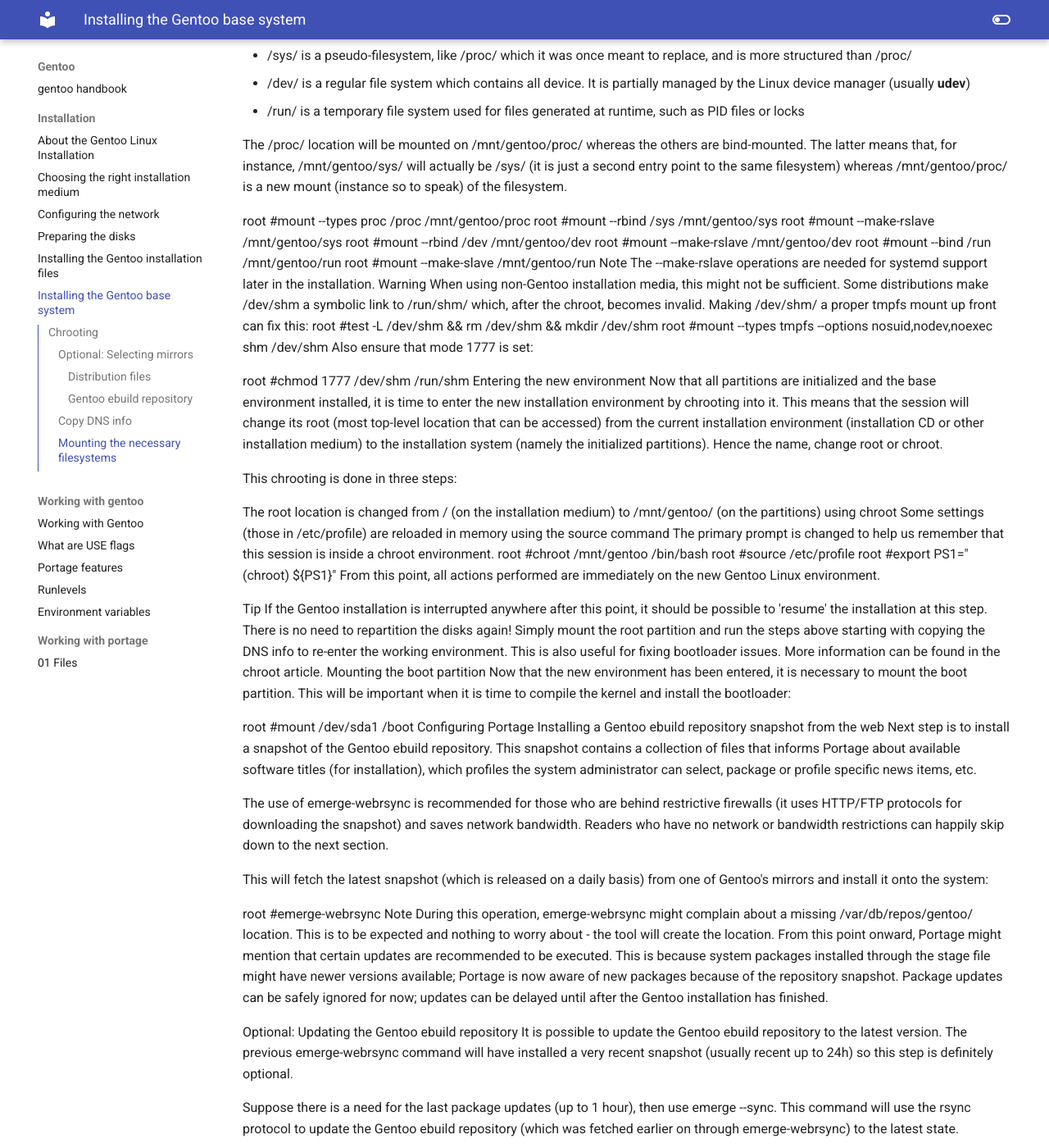
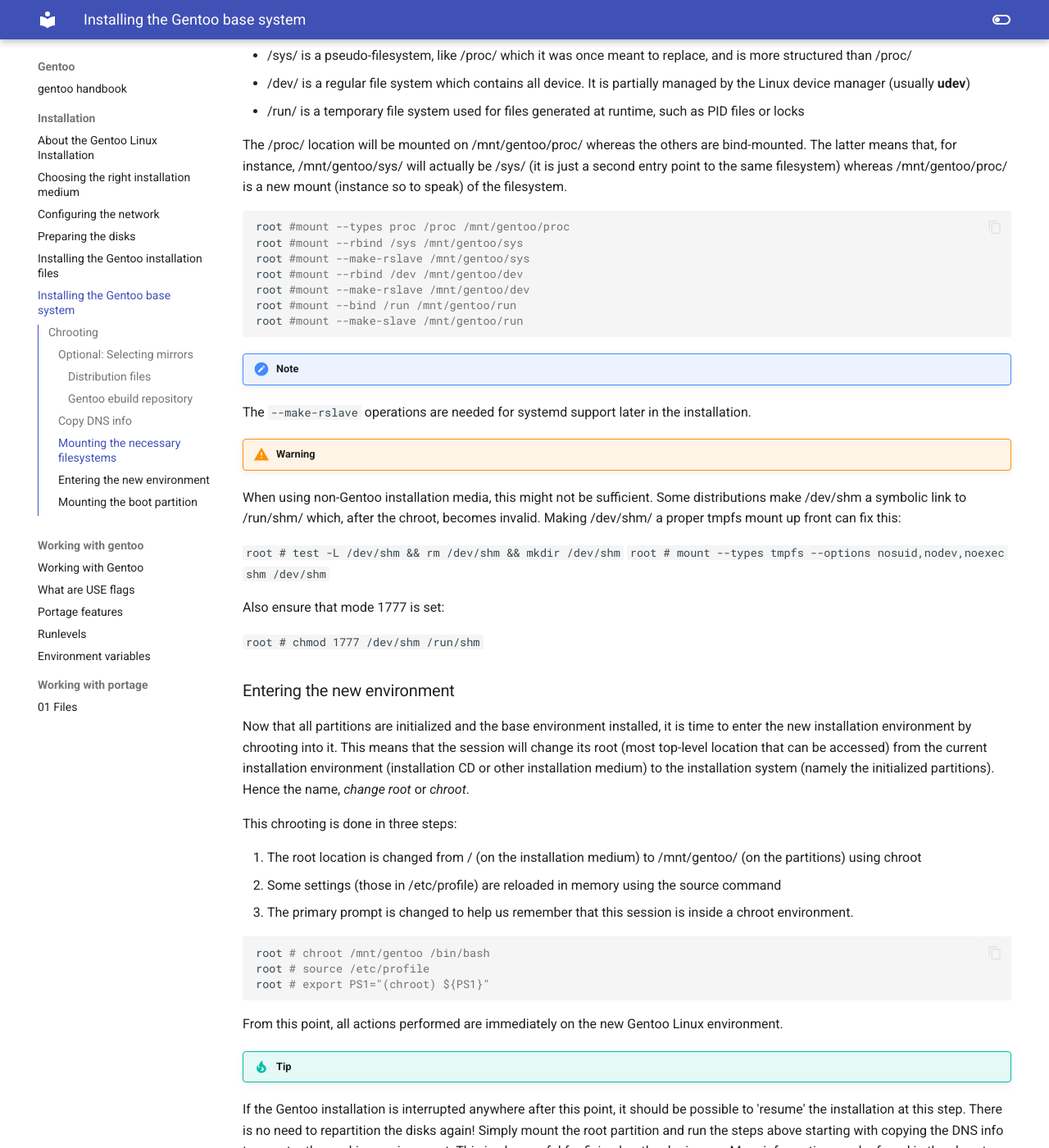
Before and after one commit to floviken/mkdocs, an MkDocs documentation site: the page built from docs/gentoo/installation/06-Installing the Gentoo base system.md, in a window 1280 px wide and 1400 px high, scrolled down 2060 px. Shown: the whole window at 82% size. Built offline with MkDocs 1.6.1 and Material for MkDocs 9.7.7, drawn with Linux system fonts in a browser that asks for light colours; some of the changed lines change nothing that is shown; some of the changed text lies outside the part shown.

Commit message:
Update 06-Installing the Gentoo base system.md

````diff
--- a/docs/gentoo/installation/06-Installing the Gentoo base system.md
+++ b/docs/gentoo/installation/06-Installing the Gentoo base system.md
@@ -74,6 +74,7 @@
 
 The /proc/ location will be mounted on /mnt/gentoo/proc/ whereas the others are bind-mounted. The latter means that, for instance, /mnt/gentoo/sys/ will actually be /sys/ (it is just a second entry point to the same filesystem) whereas /mnt/gentoo/proc/ is a new mount (instance so to speak) of the filesystem.
 
+``` sh
 root #mount --types proc /proc /mnt/gentoo/proc
 root #mount --rbind /sys /mnt/gentoo/sys
 root #mount --make-rslave /mnt/gentoo/sys
@@ -81,31 +82,45 @@
 root #mount --make-rslave /mnt/gentoo/dev
 root #mount --bind /run /mnt/gentoo/run
 root #mount --make-slave /mnt/gentoo/run
- Note
-The --make-rslave operations are needed for systemd support later in the installation.
- Warning
+```
+
+!!! Note
+The `--make-rslave` operations are needed for systemd support later in the installation.
+
+!!! Warning
 When using non-Gentoo installation media, this might not be sufficient. Some distributions make /dev/shm a symbolic link to /run/shm/ which, after the chroot, becomes invalid. Making /dev/shm/ a proper tmpfs mount up front can fix this:
-root #test -L /dev/shm && rm /dev/shm && mkdir /dev/shm
-root #mount --types tmpfs --options nosuid,nodev,noexec shm /dev/shm
+
+`root # test -L /dev/shm && rm /dev/shm && mkdir /dev/shm`
+`root # mount --types tmpfs --options nosuid,nodev,noexec shm /dev/shm`
+
 Also ensure that mode 1777 is set:
 
-root #chmod 1777 /dev/shm /run/shm
-Entering the new environment
-Now that all partitions are initialized and the base environment installed, it is time to enter the new installation environment by chrooting into it. This means that the session will change its root (most top-level location that can be accessed) from the current installation environment (installation CD or other installation medium) to the installation system (namely the initialized partitions). Hence the name, change root or chroot.
+`root # chmod 1777 /dev/shm /run/shm`
+
+
+### Entering the new environment
+
+Now that all partitions are initialized and the base environment installed, it is time to enter the new installation environment by chrooting into it. This means that the session will change its root (most top-level location that can be accessed) from the current installation environment (installation CD or other installation medium) to the installation system (namely the initialized partitions). Hence the name, *change root* or *chroot*.
 
 This chrooting is done in three steps:
 
-The root location is changed from / (on the installation medium) to /mnt/gentoo/ (on the partitions) using chroot
-Some settings (those in /etc/profile) are reloaded in memory using the source command
-The primary prompt is changed to help us remember that this session is inside a chroot environment.
-root #chroot /mnt/gentoo /bin/bash
-root #source /etc/profile
-root #export PS1="(chroot) ${PS1}"
+1. The root location is changed from / (on the installation medium) to /mnt/gentoo/ (on the partitions) using chroot
+2. Some settings (those in /etc/profile) are reloaded in memory using the source command
+3. The primary prompt is changed to help us remember that this session is inside a chroot environment.
+
+``` sh
+root # chroot /mnt/gentoo /bin/bash
+root # source /etc/profile
+root # export PS1="(chroot) ${PS1}"
+```
+
 From this point, all actions performed are immediately on the new Gentoo Linux environment.
 
- Tip
+!!! Tip
 If the Gentoo installation is interrupted anywhere after this point, it should be possible to 'resume' the installation at this step. There is no need to repartition the disks again! Simply mount the root partition and run the steps above starting with copying the DNS info to re-enter the working environment. This is also useful for fixing bootloader issues. More information can be found in the chroot article.
-Mounting the boot partition
+
+### Mounting the boot partition
+
 Now that the new environment has been entered, it is necessary to mount the boot partition. This will be important when it is time to compile the kernel and install the bootloader:
 
 root #mount /dev/sda1 /boot
````
